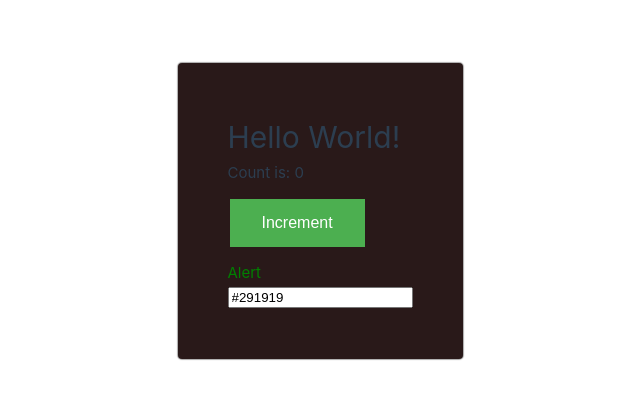
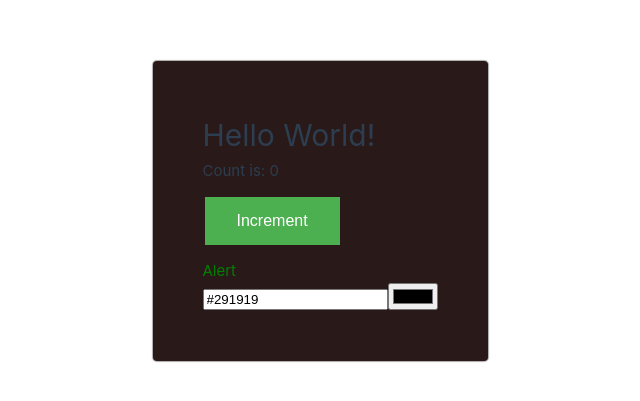
Before and after one commit to Popshow2011/learnVue, a Vue app: page / in a window 1280 px wide. Shown: the part 189-590 px from the top of the page, without its empty margins (320-960 px from the left). Built offline with nearby package versions, Linux system fonts and the light colour scheme.

Commit message:
Form Bindings add fix tag and function

```diff
--- a/src/components/DeclarativeRendering/DeclarativeRendering.vue
+++ b/src/components/DeclarativeRendering/DeclarativeRendering.vue
@@ -14,6 +14,9 @@ const updateCounter = () => {
     message.value = { value: 'Count has reached 10!' }
   }
 }
+const changeColor = (event) => {
+  color.value = event.target.value
+}
 </script>
 
 <template>
@@ -23,6 +26,7 @@ const updateCounter = () => {
     <button @click="updateCounter" class="btn">Increment</button>
     <AttributeBindings :alertClass="counter.count < 10 ? 'success' : 'error'" />
     <input type="text" :value="color" />
+    <input type="color" @input="($event) => changeColor($event)" />
   </div>
 </template>
 
```
